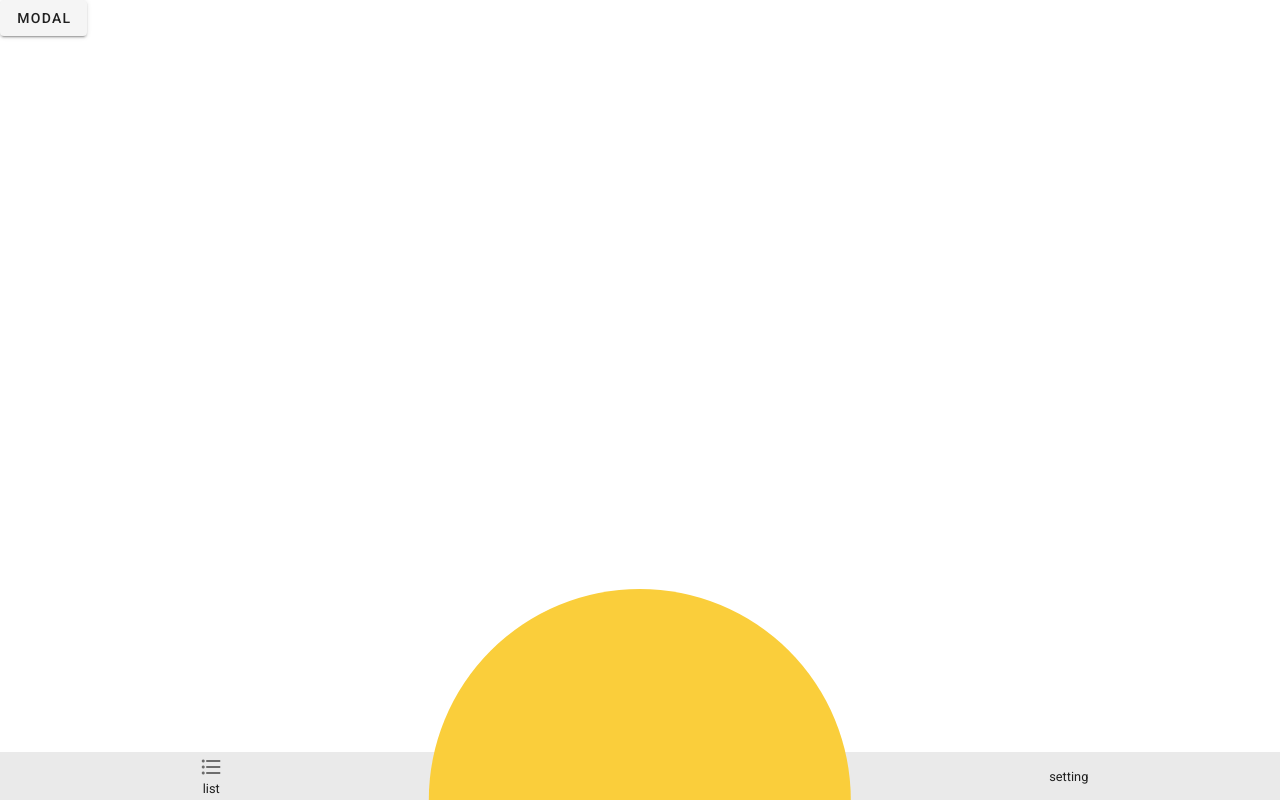
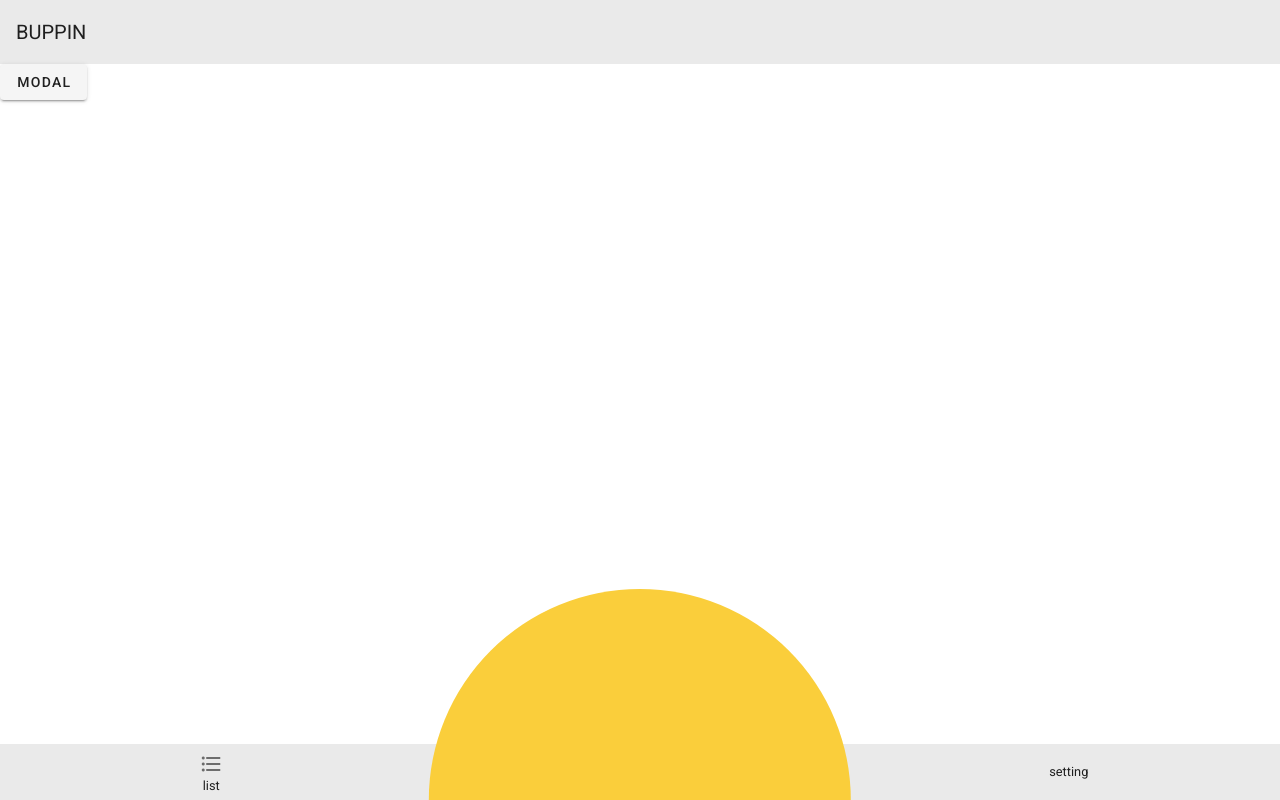
Before and after one commit to tomi-matsu/BUPPIN, a Vue app: page / in a window 1280 px wide. Built offline with nearby package versions, Linux system fonts and the light colour scheme.

Commit message:
add header

```diff
--- a/src/App.vue
+++ b/src/App.vue
@@ -1,15 +1,18 @@
 <template lang="pug">
   v-app
+    Header
     router-view
     Footer
 </template>
 
 <script lang="ts">
 import { Component, Vue } from 'vue-property-decorator'
+import Header from '@/components/Header.vue'
 import Footer from '@/components/Footer.vue'
 
 @Component({
   components: {
+    Header,
     Footer,
   },
 })
--- a/src/assets/styles/main.scss
+++ b/src/assets/styles/main.scss
@@ -1,4 +1,4 @@
 /* global css */
 .container-wrap {
-  height: calc(100vh - 48px);
+  height: calc(100vh - (56px * 2));
 }
--- a/src/assets/styles/transition.scss
+++ b/src/assets/styles/transition.scss
@@ -1,11 +1,11 @@
-.expand-enter-active {
+.toast-enter-active {
   transform: translate(0px, 0px);
   transition: transform 600ms cubic-bezier(0, 0, 0.2, 1) 0ms;
 }
-.expand-leave-active {
+.toast-leave-active {
   transform: translate(0px, 0px);
   transition: transform 5000ms cubic-bezier(0, 0, 0.2, 1) 0ms;
 }
-.expand-enter, .expand-leave-to {
+.toast-enter, .toast-leave-to {
   transform: translateY(100vh);
 }
--- a/src/components/Footer.vue
+++ b/src/components/Footer.vue
@@ -25,7 +25,7 @@ export default class Footer extends Vue {
 <style lang="scss">
 .footer {
   width: 100vw;
-  height: 48px;
+  height: 56px;
   position: fixed;
   bottom: 0;
   background-color: #EAEAEA;
@@ -34,12 +34,13 @@ export default class Footer extends Vue {
 .side-menu-wrap {
   display: flex;
   justify-content: space-between;
+  height: 100%;
 }
 .side-menu {
   width: 33vw;
   text-align: center;
   display: grid;
-  padding: .2em .5em;
+  padding: .5em;
   .label {
     font-size: .8em;
   }
--- /dev/null
+++ b/src/components/Header.vue
@@ -0,0 +1,22 @@
+<template lang="pug">
+  .header
+    v-toolbar(flat="false" color="#EAEAEA")
+      v-toolbar-title BUPPIN
+
+</template>
+
+<script lang="ts" scoped>
+import { Component, Vue } from 'vue-property-decorator'
+
+@Component({
+  components: {
+  },
+})
+
+export default class Footer extends Vue {
+}
+</script>
+
+<style lang="scss">
+
+</style>
--- a/src/components/MessageModal.vue
+++ b/src/components/MessageModal.vue
@@ -15,7 +15,7 @@ export default class MessageModal extends Vue {
 .message-modal {
   position: fixed;
   bottom: 0;
-  margin-bottom: 48px;
+  margin-bottom: 56px;
   width: 100vw;
   padding: 16px 32px;
   background-color: #EAEAEA;
--- a/src/views/Home.vue
+++ b/src/views/Home.vue
@@ -1,7 +1,7 @@
 <template lang="pug">
   .container-wrap
     v-btn(@click="onChangeModal") modal
-    transition(name='expand')
+    transition(name='toast')
       MessageModal(v-if="displayModal")
 </template>
 
```
